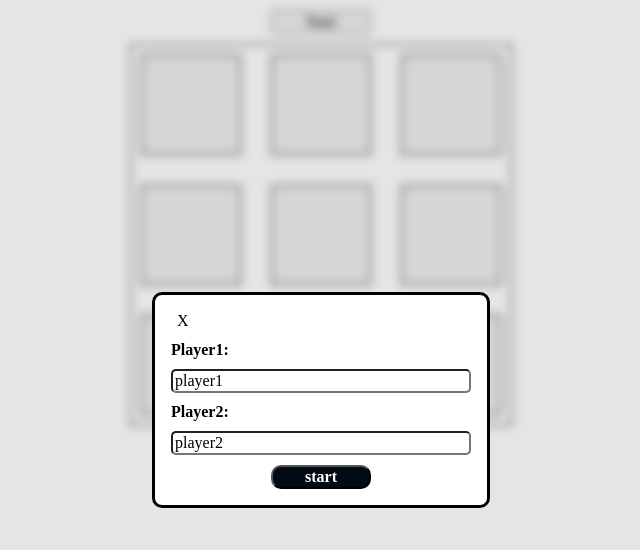
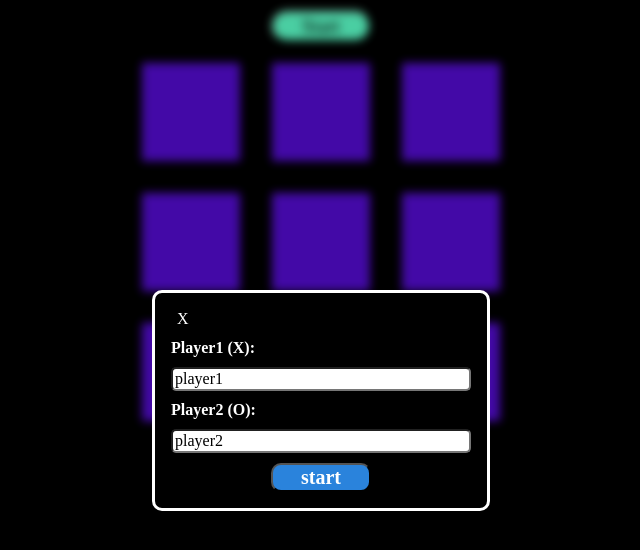
Before and after one commit to kashifnizamani/TicTacToe, a plain HTML site: page index.html in a window 1280 px wide. Both pictures are taken after a click on the button "Start". Shown: the whole page, without its empty margins (319-959 px from the left). Drawn offline with Linux system fonts and the light colour scheme.

Commit message:
added minor styling

```diff
--- a/index.html
+++ b/index.html
@@ -16,10 +16,10 @@
         <button class="close">X</button>
         <form action="#" method="dialog">
 
-            <label for="player1">Player1: </label>
+            <label for="player1">Player1 (X): </label>
             <input type="text" name="player1-name" id="player1" value="player1">
 
-            <label for="player2">Player2: </label>
+            <label for="player2">Player2 (O): </label>
             <input type="text" name="player2-name" id="player2" value="player2">
 
             <button class="submit">start</button>
--- a/script.js
+++ b/script.js
@@ -141,7 +141,6 @@ submitButton.addEventListener("click", (e)=> {
   const player1 = createPlayer(name1, "X");
   const player2 = createPlayer(name2, "O");
 
-   console.log(player1);
   function checkTurn (){
     if(player1.getTurn()  > player2.getTurn())
       return player2;
@@ -189,7 +188,6 @@ submitButton.addEventListener("click", (e)=> {
 
 
   function handleclick(e){
-    console.log(result);
     if(result){
 
       return result;
@@ -200,7 +198,8 @@ submitButton.addEventListener("click", (e)=> {
     board[e.getAttribute("row")][e.getAttribute("column")] = current.sign;
      result =  checkWinner(board, current);
     e.textContent = current.sign;
-    console.log(board)
+    if(e.textContent === "X")
+      e.style.cssText = "color: red;";
     return result;
     }
 
@@ -209,7 +208,6 @@ submitButton.addEventListener("click", (e)=> {
  }
 
  function checkWinner(board, player){
-  console.log(board);
 
   for(let i=0; i<3; i++) {
     if(board[i][0] === board[i][1] && board[i][1] === board[i][2] && board[i][0] === player.sign) {
--- a/style.css
+++ b/style.css
@@ -1,5 +1,7 @@
 *{
     box-sizing: border-box;
+    background-color: rgb(0, 0, 0);
+    color: white;
 
 
 }
@@ -7,11 +9,11 @@
 .container{
     display: grid;
     grid-template-columns: repeat(3, 1fr);
-    border: 1px solid black;
+
     gap: 10px;
     justify-content: center;
     place-self: center;
-    background-color: white;
+
 
 
 }
@@ -22,8 +24,9 @@
     height: 100px;
     text-align: center;
     margin: 10px;
-    font-size: 50px;
-    color: red;
+    font-size: 80px;
+    color: aqua;
+    background-color: rgb(75, 11, 186);
 }
 
 form{
@@ -62,9 +65,10 @@ form{
    .submit{
        width: 100px;
        justify-self: center;
-       background-color: #020b14;
+       background-color: #2a83dc;
        border-radius: 10px;
        font-weight: bolder;
+       font-size: 20px;
        color: white;
    }
 
@@ -81,14 +85,27 @@ form{
     border: 2px solid black;
     padding: 10px;
     margin: 10px;
-    border-radius: 10px;
+    border-radius: 100px;
     font-size: 2rem;
+    background-color: rgb(159, 159, 159);
 
+   }
+
+   span >div{
+    background-color: inherit;
+    color: black;
    }
 
    button.start{
      display: grid;
     justify-self: center;
+    font-size: 20px;
+    height: 2rem;
+    place-content: center;
+    border-radius: 50px;
+    background-color: rgb(83, 230, 181);
+    color: black;
+
 
     width: 100px;
     margin: 10px;
@@ -107,3 +124,8 @@ form{
     text-align: center;
     font-size: 2rem;
    }
+
+   input{
+    background-color: white;
+    color: black;
+   }
```
